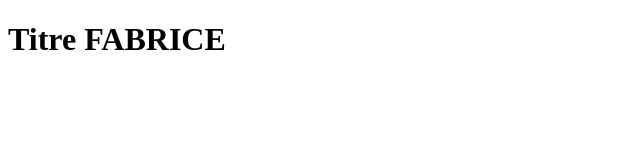
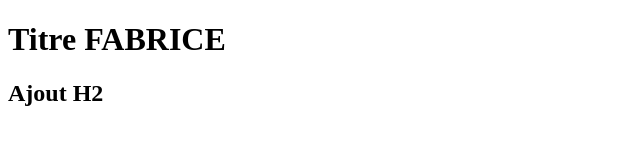
Before and after one commit to vao49/TestDamien, a plain HTML site: page pageFabrice.html in a window 1280 px wide. Shown: the whole page, without its empty margins (0-640 px from the left). Drawn offline with Linux system fonts and the light colour scheme.

Commit message:
Ajout H2 bis

```diff
--- a/pageFabrice.html
+++ b/pageFabrice.html
@@ -8,5 +8,6 @@
 </head>
 <body>
     <h1>Titre FABRICE</h1>
+    <h2>Ajout H2</h2>
 </body>
 </html>
```
